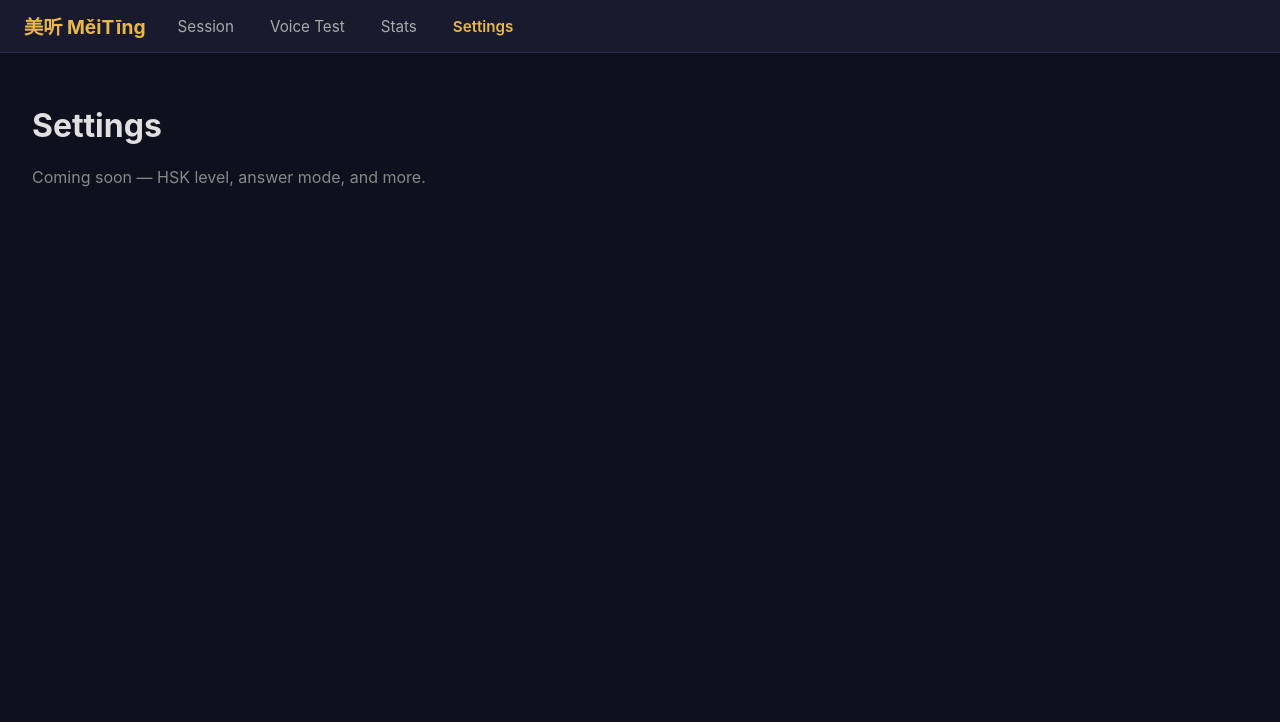
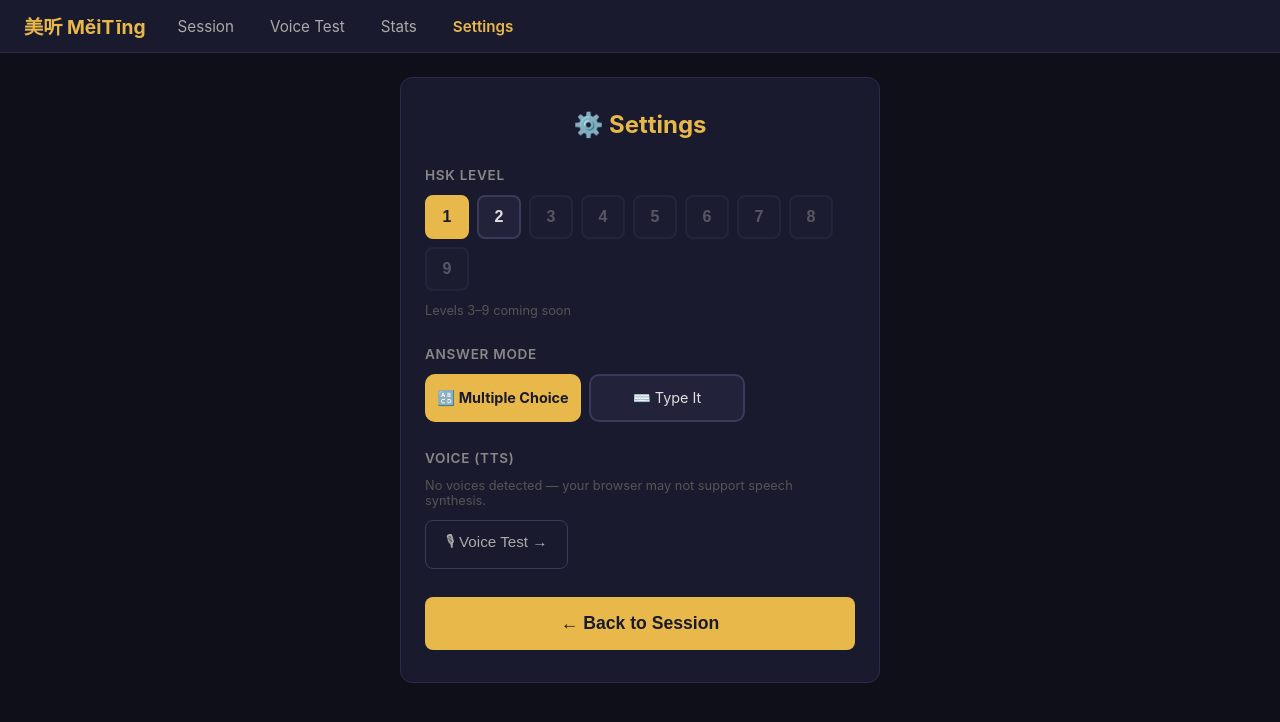
Before and after one commit to prestomation/meiting, a React (Vite) app: page /settings in a window 1280 px wide. Shown: the top 722 px of the page. Built offline with nearby package versions, Linux system fonts and the light colour scheme.

Commit message:
ux: remove show-text button, add mode toggle on start screen (#5)
* ux: remove show-text, add mode toggle on start screen, fix Settings page

* fix: use dark theme colors for mode toggle buttons on start screen

---------

Co-authored-by: PrestoClaw <agent@openclaw>

```diff
--- a/src/pages/Session.css
+++ b/src/pages/Session.css
@@ -358,22 +358,53 @@
   flex-shrink: 0;
 }
 
-/* ── Show text toggle ─────────────────────────────────── */
+/* ── Mode toggle (start screen) ───────────────────────── */
 
-.show-text-btn {
-  background: none;
-  border: 1px solid #ccc;
-  border-radius: 6px;
-  padding: 0.3rem 0.8rem;
-  font-size: 0.85rem;
-  cursor: pointer;
-  align-self: flex-start;
-  color: #555;
+.mode-toggle {
+  display: flex;
+  gap: 0.5rem;
+  width: 100%;
+  max-width: 320px;
 }
 
-.text-reveal {
-  font-size: 2.5rem;
+.mode-toggle-btn {
+  flex: 1;
+  min-height: 48px;
+  border: 2px solid #3a3a5a;
+  border-radius: 10px;
+  background: #22223a;
+  color: #e0e0e0;
+  font-size: 0.9rem;
+  cursor: pointer;
+  transition: all 0.15s;
+  font-family: inherit;
+}
+
+.mode-toggle-btn:hover {
+  border-color: #e8b84b;
+  background: #2e2e4e;
+}
+
+.mode-toggle-btn.active {
+  background: #e8b84b;
+  border-color: #e8b84b;
+  color: #1a1a2e;
+  font-weight: 700;
+}
+
+/* ── Session mode hint ────────────────────────────────── */
+
+.session-mode-hint {
+  font-size: 0.8rem;
+  color: #aaa;
   text-align: center;
-  color: #e0e0e0;
-  letter-spacing: 0.05em;
+  cursor: pointer;
 }
+
+.session-mode-hint:hover {
+  color: #3b5bdb;
+}
+
+.change-link {
+  text-decoration: underline;
+}
--- a/src/pages/Session.tsx
+++ b/src/pages/Session.tsx
@@ -5,6 +5,7 @@ import { checkAnswer } from '../lib/scoring'
 import {
   getHskLevel,
   getAnswerMode,
+  setAnswerMode,
   getStreakDays,
   getPlaybackRate,
   setPlaybackRate,
@@ -79,7 +80,12 @@ export default function Session() {
 
   // Config — read at session start
   const [hskLevel] = useState(() => getHskLevel())
-  const [answerMode] = useState<AnswerMode>(() => getAnswerMode())
+  const [answerMode, setAnswerModeState] = useState<AnswerMode>(() => getAnswerMode())
+
+  function setMode(mode: AnswerMode) {
+    setAnswerModeState(mode)
+    setAnswerMode(mode)
+  }
 
   const [phase, setPhase] = useState<Phase>('start')
   const [items, setItems] = useState<ContentItem[]>([])
@@ -103,7 +109,6 @@ export default function Session() {
   const [typeResult, setTypeResult] = useState<'correct' | 'close' | 'incorrect' | null>(null)
   const [retryUsed, setRetryUsed] = useState(false)
   const [showPinyin, setShowPinyin] = useState(false)
-  const [showText, setShowText] = useState(false)
   const inputRef = useRef<HTMLInputElement>(null)
 
   const currentItem = items[currentIndex]
@@ -152,7 +157,6 @@ export default function Session() {
     setTypeResult(null)
     setRetryUsed(false)
     setShowPinyin(false)
-    setShowText(false)
     setPhase('playing')
   }
 
@@ -209,7 +213,6 @@ export default function Session() {
       setTypeResult(null)
       setRetryUsed(false)
       setShowPinyin(false)
-      setShowText(false)
       setPhase('playing')
     }
   }
@@ -224,9 +227,20 @@ export default function Session() {
           <p className="start-subtitle">Listening Practice</p>
           <div className="start-meta">
             <span className="meta-badge">HSK {hskLevel}</span>
-            <span className="meta-badge">
-              {answerMode === 'multiple-choice' ? '🔠 Multiple Choice' : '⌨️ Type It'}
-            </span>
+          </div>
+          <div className="mode-toggle">
+            <button
+              className={`mode-toggle-btn ${answerMode === 'multiple-choice' ? 'active' : ''}`}
+              onClick={() => setMode('multiple-choice')}
+            >
+              🔠 Multiple Choice
+            </button>
+            <button
+              className={`mode-toggle-btn ${answerMode === 'type' ? 'active' : ''}`}
+              onClick={() => setMode('type')}
+            >
+              ⌨️ Type It
+            </button>
           </div>
           <p className="start-hint">
             {HSK_DATA[hskLevel]?.length ?? 0} sentences · Audio plays automatically
@@ -280,22 +294,15 @@ export default function Session() {
         </div>
         <div className="progress-text">{currentIndex + 1} / {items.length}</div>
 
+        {/* Mode hint */}
+        <div className="session-mode-hint" onClick={() => navigate('/settings')}>
+          {answerMode === 'multiple-choice' ? '🔠 Multiple Choice' : '⌨️ Type It'} · <span className="change-link">change</span>
+        </div>
+
         {/* Replay */}
         <button className="replay-btn" onClick={() => playItem(currentItem, audioRef, playbackRateRef.current)}>
           ▶ Replay
         </button>
-
-        {/* Show text toggle */}
-        <button
-          className="show-text-btn"
-          onClick={() => setShowText((v) => !v)}
-          type="button"
-        >
-          {showText ? '🙈 Hide text' : '👁 Show text'}
-        </button>
-        {showText && (
-          <div className="text-reveal">{currentItem.characters}</div>
-        )}
 
         {/* Characters (show in answered phase, or type-it during answering) */}
         {phase === 'answered' && (
--- /dev/null
+++ b/src/pages/Settings.css
@@ -0,0 +1,183 @@
+.settings-container {
+  display: flex;
+  justify-content: center;
+  align-items: flex-start;
+  min-height: calc(100vh - 56px);
+  padding: 1.5rem 1rem;
+  background: #0f0f1a;
+}
+
+.settings-card {
+  background: #1a1a2e;
+  border: 1px solid #2a2a4a;
+  border-radius: 12px;
+  padding: 2rem 1.5rem;
+  width: 100%;
+  max-width: 480px;
+  display: flex;
+  flex-direction: column;
+  gap: 1.75rem;
+}
+
+.settings-title {
+  font-size: 1.5rem;
+  font-weight: 700;
+  color: #e8b84b;
+  margin: 0;
+  text-align: center;
+}
+
+/* ── Sections ─────────────────────────────────────────── */
+
+.settings-section {
+  display: flex;
+  flex-direction: column;
+  gap: 0.75rem;
+}
+
+.settings-label {
+  font-size: 0.85rem;
+  font-weight: 600;
+  color: #888;
+  text-transform: uppercase;
+  letter-spacing: 0.05em;
+  margin: 0;
+}
+
+.settings-hint {
+  font-size: 0.8rem;
+  color: #555;
+  margin: 0;
+}
+
+/* ── HSK level grid ───────────────────────────────────── */
+
+.level-grid {
+  display: flex;
+  gap: 0.5rem;
+  flex-wrap: wrap;
+}
+
+.level-btn {
+  width: 44px;
+  height: 44px;
+  border-radius: 8px;
+  border: 2px solid #3a3a5a;
+  background: #22223a;
+  color: #e0e0e0;
+  font-size: 1rem;
+  font-weight: 600;
+  cursor: pointer;
+  transition: all 0.15s;
+}
+
+.level-btn:hover:not(:disabled) {
+  border-color: #e8b84b;
+  background: #2e2e4e;
+}
+
+.level-btn.active {
+  background: #e8b84b;
+  border-color: #e8b84b;
+  color: #1a1a2e;
+}
+
+.level-btn.unavailable {
+  opacity: 0.3;
+  cursor: not-allowed;
+}
+
+/* ── Mode toggle ──────────────────────────────────────── */
+
+.mode-toggle {
+  display: flex;
+  gap: 0.5rem;
+  width: 100%;
+}
+
+.mode-toggle-btn {
+  flex: 1;
+  min-height: 48px;
+  border: 2px solid #3a3a5a;
+  border-radius: 10px;
+  background: #22223a;
+  color: #e0e0e0;
+  font-size: 0.9rem;
+  cursor: pointer;
+  transition: all 0.15s;
+  font-family: inherit;
+}
+
+.mode-toggle-btn:hover {
+  border-color: #e8b84b;
+  background: #2e2e4e;
+}
+
+.mode-toggle-btn.active {
+  background: #e8b84b;
+  border-color: #e8b84b;
+  color: #1a1a2e;
+  font-weight: 700;
+}
+
+/* ── Voice selector ───────────────────────────────────── */
+
+.voice-select {
+  width: 100%;
+  padding: 0.65rem 0.75rem;
+  border-radius: 8px;
+  border: 1px solid #3a3a5a;
+  background: #22223a;
+  color: #e0e0e0;
+  font-size: 0.95rem;
+  cursor: pointer;
+  outline: none;
+}
+
+.voice-select:focus {
+  border-color: #e8b84b;
+}
+
+.voice-test-link {
+  align-self: flex-start;
+}
+
+/* ── Buttons (reuse from Session.css patterns) ─────────── */
+
+.btn-primary {
+  background: #e8b84b;
+  color: #1a1a2e;
+  border: none;
+  border-radius: 8px;
+  padding: 0.75rem 1.5rem;
+  font-size: 1rem;
+  font-weight: 700;
+  cursor: pointer;
+  transition: background 0.15s;
+}
+
+.btn-primary:hover {
+  background: #f5c95f;
+}
+
+.btn-large {
+  width: 100%;
+  padding: 1rem;
+  font-size: 1.1rem;
+}
+
+.btn-secondary {
+  background: transparent;
+  color: #aaa;
+  border: 1px solid #3a3a5a;
+  border-radius: 8px;
+  padding: 0.65rem 1.25rem;
+  font-size: 0.95rem;
+  cursor: pointer;
+  transition: color 0.15s, border-color 0.15s;
+}
+
+.btn-secondary:hover {
+  color: #fff;
+  border-color: #6a6a8a;
+}
--- a/src/pages/Settings.tsx
+++ b/src/pages/Settings.tsx
@@ -1,8 +1,131 @@
+import { useEffect, useState } from 'react'
+import { useNavigate } from 'react-router-dom'
+import {
+  getHskLevel,
+  setHskLevel,
+  getAnswerMode,
+  setAnswerMode,
+  getPreferredVoice,
+  setPreferredVoice,
+  type AnswerMode,
+} from '../lib/storage'
+import './Settings.css'
+
+const AVAILABLE_HSK_LEVELS = [1, 2]
+const ALL_HSK_LEVELS = [1, 2, 3, 4, 5, 6, 7, 8, 9]
+
 export default function Settings() {
+  const navigate = useNavigate()
+  const [hskLevel, setHskLevelState] = useState(() => getHskLevel())
+  const [answerMode, setAnswerModeState] = useState<AnswerMode>(() => getAnswerMode())
+  const [voices, setVoices] = useState<SpeechSynthesisVoice[]>([])
+  const [preferredVoice, setPreferredVoiceState] = useState(() => getPreferredVoice() ?? '')
+
+  function handleHskLevel(level: number) {
+    setHskLevelState(level)
+    setHskLevel(level)
+  }
+
+  function handleAnswerMode(mode: AnswerMode) {
+    setAnswerModeState(mode)
+    setAnswerMode(mode)
+  }
+
+  function handleVoiceChange(name: string) {
+    setPreferredVoiceState(name)
+    setPreferredVoice(name)
+  }
+
+  useEffect(() => {
+    function loadVoices() {
+      const all = window.speechSynthesis.getVoices()
+      const zh = all.filter((v) => v.lang.startsWith('zh'))
+      setVoices(zh.length > 0 ? zh : all.slice(0, 10))
+    }
+    loadVoices()
+    window.speechSynthesis.onvoiceschanged = loadVoices
+    return () => {
+      window.speechSynthesis.onvoiceschanged = null
+    }
+  }, [])
+
   return (
-    <div style={{ padding: '2rem', color: '#e0e0e0' }}>
-      <h1>Settings</h1>
-      <p style={{ color: '#888' }}>Coming soon — HSK level, answer mode, and more.</p>
+    <div className="settings-container">
+      <div className="settings-card">
+        <h1 className="settings-title">⚙️ Settings</h1>
+
+        {/* HSK Level */}
+        <section className="settings-section">
+          <h2 className="settings-label">HSK Level</h2>
+          <div className="level-grid">
+            {ALL_HSK_LEVELS.map((level) => {
+              const available = AVAILABLE_HSK_LEVELS.includes(level)
+              return (
+                <button
+                  key={level}
+                  className={`level-btn${hskLevel === level ? ' active' : ''}${!available ? ' unavailable' : ''}`}
+                  onClick={() => available && handleHskLevel(level)}
+                  disabled={!available}
+                  title={available ? `HSK ${level}` : 'Coming soon'}
+                >
+                  {level}
+                </button>
+              )
+            })}
+          </div>
+          <p className="settings-hint">Levels 3–9 coming soon</p>
+        </section>
+
+        {/* Answer Mode */}
+        <section className="settings-section">
+          <h2 className="settings-label">Answer Mode</h2>
+          <div className="mode-toggle">
+            <button
+              className={`mode-toggle-btn${answerMode === 'multiple-choice' ? ' active' : ''}`}
+              onClick={() => handleAnswerMode('multiple-choice')}
+            >
+              🔠 Multiple Choice
+            </button>
+            <button
+              className={`mode-toggle-btn${answerMode === 'type' ? ' active' : ''}`}
+              onClick={() => handleAnswerMode('type')}
+            >
+              ⌨️ Type It
+            </button>
+          </div>
+        </section>
+
+        {/* Voice */}
+        <section className="settings-section">
+          <h2 className="settings-label">Voice (TTS)</h2>
+          {voices.length === 0 ? (
+            <p className="settings-hint">No voices detected — your browser may not support speech synthesis.</p>
+          ) : (
+            <select
+              className="voice-select"
+              value={preferredVoice}
+              onChange={(e) => handleVoiceChange(e.target.value)}
+            >
+              <option value="">System default</option>
+              {voices.map((v) => (
+                <option key={v.name} value={v.name}>
+                  {v.name} ({v.lang})
+                </option>
+              ))}
+            </select>
+          )}
+          <button
+            className="btn-secondary voice-test-link"
+            onClick={() => navigate('/voice-test')}
+          >
+            🎙 Voice Test →
+          </button>
+        </section>
+
+        <button className="btn-primary btn-large" onClick={() => navigate('/')}>
+          ← Back to Session
+        </button>
+      </div>
     </div>
   )
 }
```
